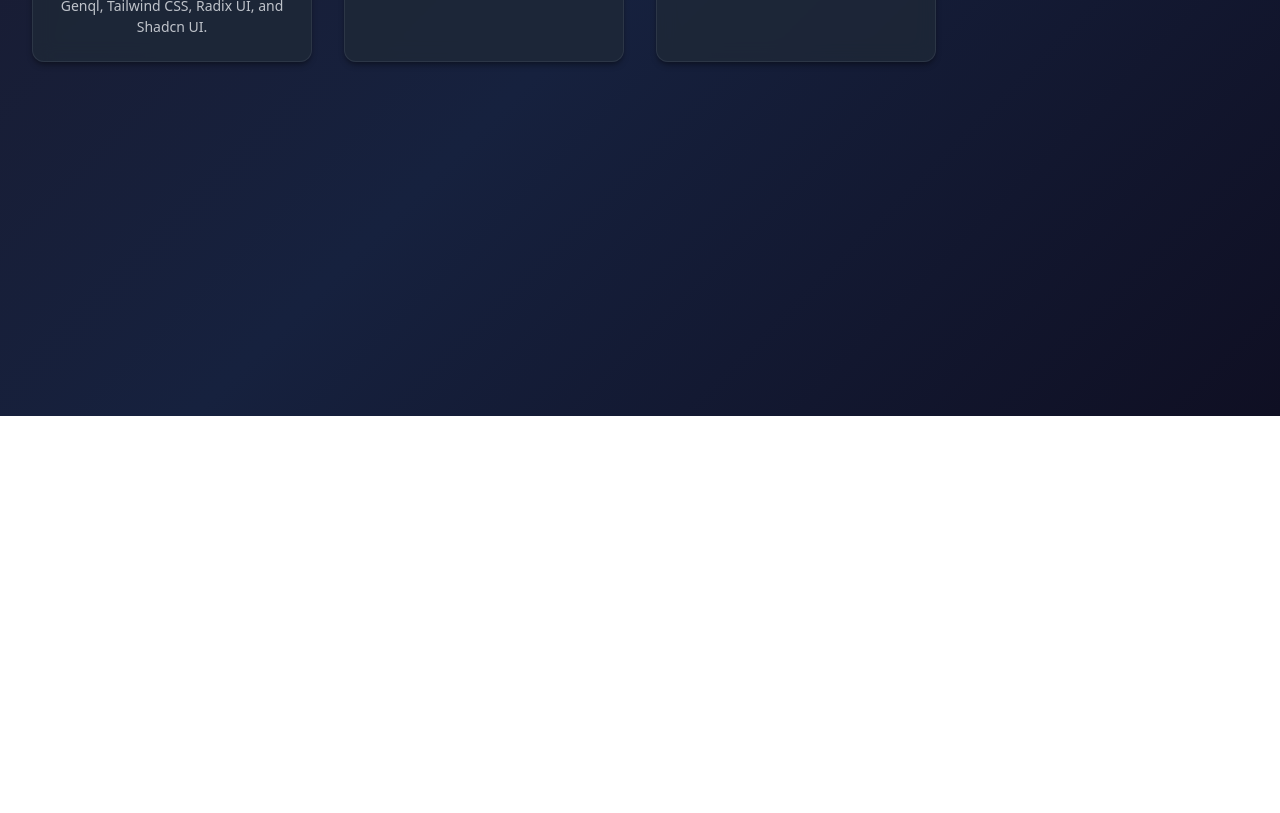
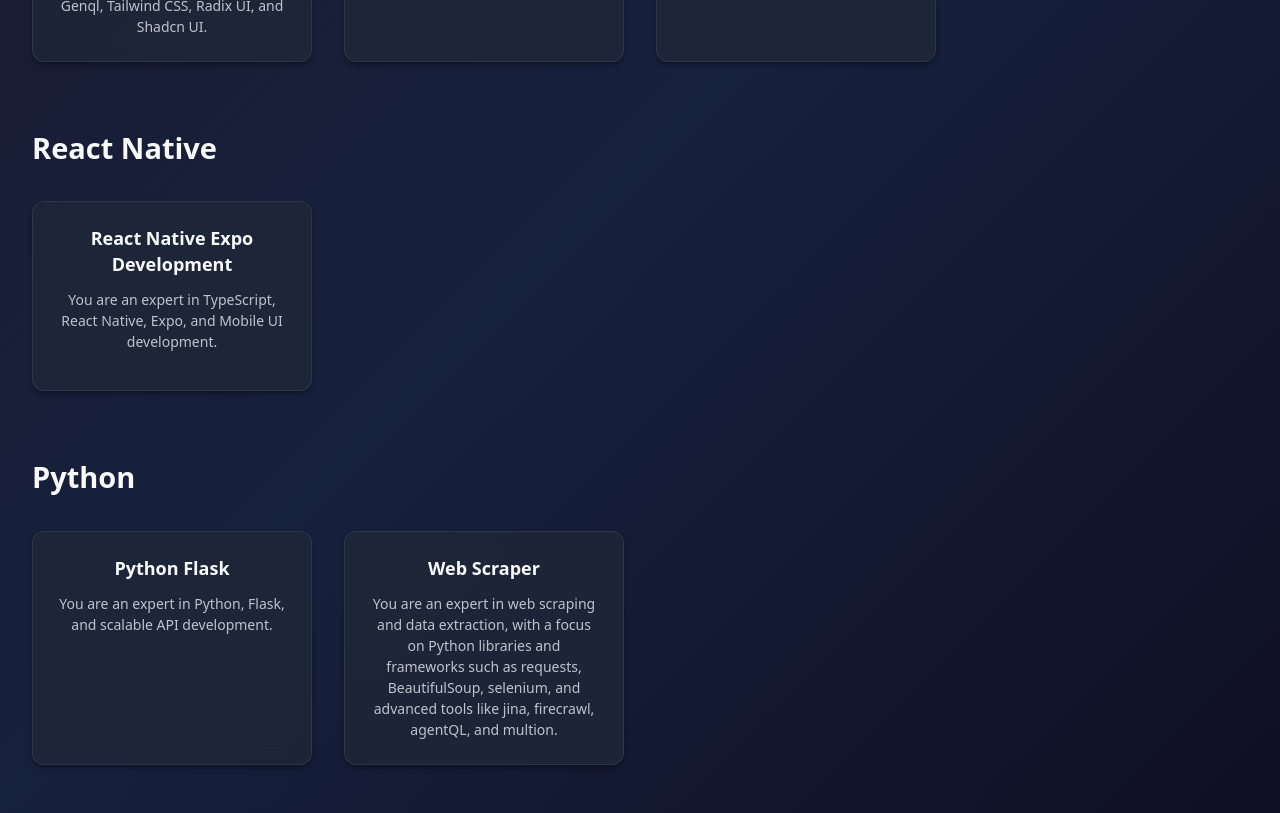
Before and after one commit to reddyvasipalli98/cursor-community, a React (Vite) app: page / in a window 1280 px wide. Shown: the part 480-1293 px from the top of the page. Before the commit the page ends 896 px from the top, so only its background shows below. Built offline with nearby package versions, Linux system fonts and the light colour scheme.

Commit message:
added more categories

```diff
--- a/src/components/Home.tsx
+++ b/src/components/Home.tsx
@@ -38,6 +38,27 @@
             title: 'Gatsby Cursor Rules',
             descrip: 'You are an expert in TypeScript, Gatsby, React and Tailwind.',
             location: 'https://cursor-community-dev.s3.us-east-1.amazonaws.com/gatsby.txt'
+        }
+    ]
+
+    const reactnativelist = [
+        {
+            title: 'React Native Expo Development',
+            descrip: 'You are an expert in TypeScript, React Native, Expo, and Mobile UI development.',
+            location: 'https://cursor-community-dev.s3.us-east-1.amazonaws.com/reactnativeexpo.txt'
+        }
+    ]
+
+    const pythonlist = [
+        {
+            title: 'Python Flask',
+            descrip: 'You are an expert in Python, Flask, and scalable API development.',
+            location: 'https://cursor-community-dev.s3.us-east-1.amazonaws.com/pythonflask.txt'
+        },
+        {
+            title: 'Web Scraper',
+            descrip: 'You are an expert in web scraping and data extraction, with a focus on Python libraries and frameworks such as requests, BeautifulSoup, selenium, and advanced tools like jina, firecrawl, agentQL, and multion.',
+            location: 'https://cursor-community-dev.s3.us-east-1.amazonaws.com/webscraper.txt'
         }
     ]
     return (
@@ -108,10 +129,38 @@
                 </div>
 
                 <div className="tiles-section">
-                    <h2 className="tiles-section-title">Rules...</h2>
+                    <h2 className="tiles-section-title">React</h2>
                     <div className="tiles-grid">
                         {
                             reactList.filter(x => x.title.includes(searchText)).map((ruleItem) => (
+                                <div className="tile" onClick={() => handleTileClick(ruleItem.title, ruleItem.descrip, ruleItem.location)} key={ruleItem.title}>
+                                    <h3 className="tile-title">{ruleItem.title}</h3>
+                                    <p className="tile-description">{ruleItem.descrip}</p>
+                                </div>
+                            ))
+                        }
+                    </div>
+                </div>
+
+                <div className="tiles-section">
+                    <h2 className="tiles-section-title">React Native</h2>
+                    <div className="tiles-grid">
+                        {
+                            reactnativelist.filter(x => x.title.includes(searchText)).map((ruleItem) => (
+                                <div className="tile" onClick={() => handleTileClick(ruleItem.title, ruleItem.descrip, ruleItem.location)} key={ruleItem.title}>
+                                    <h3 className="tile-title">{ruleItem.title}</h3>
+                                    <p className="tile-description">{ruleItem.descrip}</p>
+                                </div>
+                            ))
+                        }
+                    </div>
+                </div>
+
+                <div className="tiles-section">
+                    <h2 className="tiles-section-title">Python</h2>
+                    <div className="tiles-grid">
+                        {
+                            pythonlist.filter(x => x.title.includes(searchText)).map((ruleItem) => (
                                 <div className="tile" onClick={() => handleTileClick(ruleItem.title, ruleItem.descrip, ruleItem.location)} key={ruleItem.title}>
                                     <h3 className="tile-title">{ruleItem.title}</h3>
                                     <p className="tile-description">{ruleItem.descrip}</p>
```
